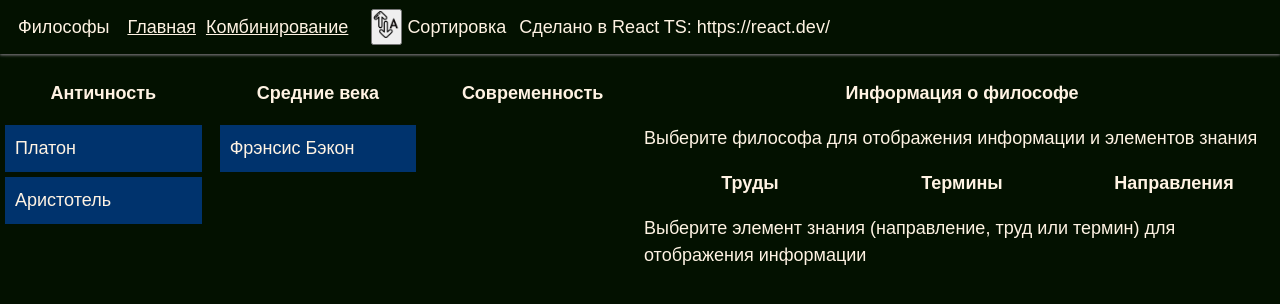
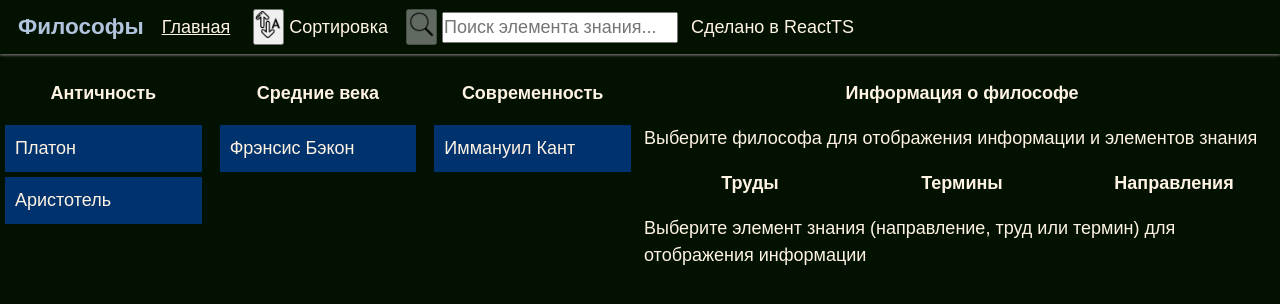
Before and after one commit to MrSeemsGood/react-philosophers, a React (Vite) app in the folder react-philosophers/: page / in a window 1280 px wide. Shown: the top 304 px of the page. Built offline with nearby package versions, Linux system fonts and the light colour scheme.

Commit message:
Поиск элементов знания

```diff
--- a/react-philosophers/src/components/data/philosopherList.tsx
+++ b/react-philosophers/src/components/philosopherList.tsx
@@ -62,6 +62,20 @@ const philosophers: PhilosopherInfo[] = [
         birth_year: 1561,
         death_year: 1626
     },
+    {
+        name: "Иммануил Кант",
+        period: "Современность",
+        info: [
+            {
+                type: "term",
+                name: "Диалектика",
+                description: "Способ разрушения иллюзий человеческого разума, который, стремясь к цельному и абсолютному знанию, неминуемо запутывается в противоречиях.",
+                wikilink: "https://ru.wikipedia.org/wiki/%D0%94%D0%B8%D0%B0%D0%BB%D0%B5%D0%BA%D1%82%D0%B8%D0%BA%D0%B0"
+            }
+        ],
+        birth_year: 1724,
+        death_year: 1804
+    },
 ];
 
 export default philosophers;
--- a/react-philosophers/src/pages/Combine.tsx
+++ b/react-philosophers/src/pages/Combine.tsx
@@ -1,117 +1,125 @@
-import { useState } from "react";
-import styles from "./Combine.module.css";
+// import { useState } from "react";
+// import styles from "./Combine.module.css";
 
-import { PhilosopherInfo } from "../components/data/interfaces.tsx";
+// import { PhilosopherInfo } from "../components/interfaces.tsx";
 
-import philosophers from "../components/data/philosopherList.tsx";
-import { Link } from "react-router-dom";
+// import philosophers from "../components/philosopherList.tsx";
+// import { Link } from "react-router-dom";
 
 function Combine() {
-    const [one, setOne] = useState<string>("");
-    const [two, setTwo] = useState<string>("");
+//     // Хранение выбранной пары философов для отображения общих элементов знания
+//     const [firstPhilosopher, setFirstPhilosopher] = useState<string>("");
+//     const [secondPhilosopher, setSecondPhilosopher] = useState<string>("");
+//     const [commonKE, setCommonKE] = useState<string[]>();
 
-    const updatePair = (n : string) => {
-        if (one === "") {
-            setOne(n);
-        } else {
-            setTwo(one);
-            setOne(n);
-        }
-    }
+//     const updatePair = (n : string) => {
+//         setSecondPhilosopher(firstPhilosopher);
+//         setFirstPhilosopher(n);
+//         for (var c of philosophers) {
+//             if (c.name == n) {
+//                 for (var i of c.info) {
+//                     console.log(i.name)
+//                 }
+//             }
+//         }
+//     }
 
-    // Хранение отсортированного списка философов
-    let [sortedPhilosophers, setSortedPhilosophers] = useState<PhilosopherInfo[]>(philosophers);
+//     // Хранение отсортированного списка философов
+//     let [sortedPhilosophers, setSortedPhilosophers] = useState<PhilosopherInfo[]>(philosophers);
 
-    // Хранение способа сортировки
-    const imgSortAz = "/src/assets/alphabet.png";
-    const imgSortDate = "/src/assets/date.png";
-    const [selectedSort, setSelectedSort] = useState<string>(imgSortAz);
+//     // Хранение способа сортировки
+//     const imgSortAz = "/src/assets/alphabet.png";
+//     const imgSortDate = "/src/assets/date.png";
+//     const [selectedSort, setSelectedSort] = useState<string>(imgSortAz);
 
-    const sortPhilosophers = (type: string) => {
-        if (type === "alphabet") {
-            setSortedPhilosophers(philosophers.sort((a, b) => a.name.localeCompare(b.name)));
-        } else if (type === "date") {
-            setSortedPhilosophers(philosophers.sort((a, b) => a.birth_year - b.birth_year));
-        }
-    };
+//     const sortPhilosophers = (type: string) => {
+//         if (type === "alphabet") {
+//             setSortedPhilosophers(philosophers.sort((a, b) => a.name.localeCompare(b.name)));
+//         } else if (type === "date") {
+//             setSortedPhilosophers(philosophers.sort((a, b) => a.birth_year - b.birth_year));
+//         }
+//     };
 
-    // Сгенерировать список философов в заданном периоде с заголовком
-    const generatePhListContainer = (period: string) => {
-        return (
-            <div>
-                <p style={{ textAlign: 'center', margin: '1rem', fontWeight: 'bold' }}>{period}</p>
-                <ul className={styles["list-group"]}>
-                    {sortedPhilosophers.filter((p) => (
-                        p.period === period
-                    )).map((p) => (
-                        <li
-                            className={p.name === one || p.name === two ? styles["list-group-item-active"] : styles["list-group-item"]}
-                            onClick={() => updatePair(p.name)}>
-                                {p.name}
-                        </li>
-                    ))}
-                </ul>
-            </div>
-        )
-    }
+//     // Сгенерировать список философов в заданном периоде с заголовком
+//     const generatePhListContainer = (period: string) => {
+//         return (
+//             <div>
+//                 <p style={{ textAlign: 'center', margin: '1rem', fontWeight: 'bold' }}>{period}</p>
+//                 <ul className={styles["list-group"]}>
+//                     {sortedPhilosophers.filter((p) => (
+//                         p.period === period
+//                     )).map((p) => (
+//                         <li
+//                             className={p.name === firstPhilosopher || p.name === secondPhilosopher ? styles["list-group-item-active"] : styles["list-group-item"]}
+//                             onClick={() => {
+//                                 updatePair(p.name);
+//                             }
+//                             }>
+//                                 {p.name}
+//                         </li>
+//                     ))}
+//                 </ul>
+//             </div>
+//         )
+//     }
 
-    return (
-        <>
-        <div className={styles["ui-grid"]}>
-            <header className={styles["header-container"]}>
-                <p>
-                    Философы
-                </p>
-                <nav style={{ display: 'flex', padding: '5px', placeItems: 'center' }}>
-                    <Link to={"/"} style={{ padding: '5px'}}>Главная</Link>
-                    <Link to={"/Combine"} style={{ padding: '5px' }}>Комбинирование</Link>
-                </nav>
-                <div style={{ display: 'flex', padding: '5px', placeItems: 'center' }}>
-                    <button type="submit" onClick={
-                        () => {
-                            if (selectedSort == imgSortDate) {
-                                sortPhilosophers("date");
-                                setSelectedSort(imgSortAz);
-                            } else {
-                                sortPhilosophers("alphabet");
-                                setSelectedSort(imgSortDate);
-                            }
-                        }
-                    }>
-                        <img style={{ height: '1.5em' }} src={selectedSort} alt="buttonpng" />
-                    </button>
-                    <p style={{ margin: '0px 0px 0px 5px' }}>Сортировка</p>
-                </div>
-                <p>
-                    Сделано в React TS: https://react.dev/
-                </p>
-            </header>
+//     return (
+//         <>
+//         <div className={styles["ui-grid"]}>
+//             <header className={styles["header-container"]}>
+//                 <p>
+//                     Философы
+//                 </p>
+//                 <nav style={{ display: 'flex', padding: '5px', placeItems: 'center' }}>
+//                     <Link to={"/"} style={{ padding: '5px'}}>Главная</Link>
+//                     <Link to={"/Combine"} style={{ padding: '5px' }}>Комбинирование</Link>
+//                 </nav>
+//                 <div style={{ display: 'flex', padding: '5px', placeItems: 'center' }}>
+//                     <button type="submit" onClick={
+//                         () => {
+//                             if (selectedSort == imgSortDate) {
+//                                 sortPhilosophers("date");
+//                                 setSelectedSort(imgSortAz);
+//                             } else {
+//                                 sortPhilosophers("alphabet");
+//                                 setSelectedSort(imgSortDate);
+//                             }
+//                         }
+//                     }>
+//                         <img style={{ height: '1.5em' }} src={selectedSort} alt="buttonpng" />
+//                     </button>
+//                     <p style={{ margin: '0px 0px 0px 5px' }}>Сортировка</p>
+//                 </div>
+//                 <p>
+//                     Сделано в React TS: https://react.dev/
+//                 </p>
+//             </header>
 
-            <main className={styles["main-container"]}>
-                {generatePhListContainer("Античность")}
-                {generatePhListContainer("Средние века")}
-                {generatePhListContainer("Современность")}
-            </main>
+//             <main className={styles["main-container"]}>
+//                 {generatePhListContainer("Античность")}
+//                 {generatePhListContainer("Средние века")}
+//                 {generatePhListContainer("Современность")}
+//             </main>
 
-            <aside className={styles["sidebar-container"]}>
-                <p style={{ textAlign: 'center', margin: '1rem', fontWeight: 'bold' }}>
-                    Комбинирование
-                </p>
-                {
-                    one === "" || two == ""
-                    ? <p>Выберите двоих философов для поиска общих элементов знания</p>
-                    : <>
-                    <div style={{ display: 'flex', textAlign: 'center', padding: '1rem', margin: '1rem', border: '1px solid lightblue', fontWeight: 'bold' }}>
-                        <p style={{ flex: '2 1 0' }}>{one}</p>
-                        <p style={{ flex: '1 1 0' }}>+</p>
-                        <p style={{ flex: '2 1 0' }}>{two}</p>
-                    </div>
-                    </>
-                }
-            </aside>
-        </div>
-        </>
-    );
+//             <aside className={styles["sidebar-container"]}>
+//                 <p style={{ textAlign: 'center', margin: '1rem', fontWeight: 'bold' }}>
+//                     Комбинирование
+//                 </p>
+//                 {
+//                     firstPhilosopher === "" || secondPhilosopher == ""
+//                     ? <p>Выберите двоих философов для поиска общих элементов знания</p>
+//                     : <>
+//                     <div style={{ display: 'flex', textAlign: 'center', padding: '1rem', margin: '1rem', border: '1px solid lightblue', fontWeight: 'bold' }}>
+//                         <p style={{ flex: '2 1 0' }}>{firstPhilosopher}</p>
+//                         <p style={{ flex: '1 1 0' }}>+</p>
+//                         <p style={{ flex: '2 1 0' }}>{secondPhilosopher}</p>
+//                     </div>
+//                     </>
+//                 }
+//             </aside>
+//         </div>
+//         </>
+//     );
 }
 
 export default Combine;
--- a/react-philosophers/src/pages/Home.tsx
+++ b/react-philosophers/src/pages/Home.tsx
@@ -1,10 +1,33 @@
 import { useState } from "react";
 import styles from "./Home.module.css";
 
-import { KnowledgeElement, PhilosopherInfo } from "../components/data/interfaces.tsx";
+import { KnowledgeElement, PhilosopherInfo } from "../components/interfaces.tsx";
 
-import philosophers from "../components/data/philosopherList.tsx";
+import philosophers from "../components/philosopherList.tsx";
 import { Link } from "react-router-dom";
+
+function extractNamesFromKnowledgeElements(ems : KnowledgeElement[]) {
+    let names = [];
+    for (var e of ems) {
+        names.push(e.name.toLowerCase());
+    }
+
+    return names;
+}
+
+function elementsHaveSearch(ems : string[], s : string) {
+    if (s == "") {
+        return false;
+    }
+
+    for (var e of ems) {
+        if (e.startsWith(s)) {
+            return true;
+        }
+    }
+
+    return false;
+}
 
 function Home() {
     // Хранение текущего (выбранного) философа
@@ -26,6 +49,9 @@ function Home() {
         description: "",
         wikilink: ""
     });
+
+    // Хранение результата поиска
+    const [search, setSearch] = useState<string>("");
 
     // Хранение способа сортировки
     const imgSortAz = "/src/assets/alphabet.png";
@@ -50,7 +76,10 @@ function Home() {
                         p.period === period
                     )).map((p) => (
                         <li
-                            className={ph.name === p.name ? styles["list-group-item-active"] : styles["list-group-item"]}
+                            className={
+                                ph.name === p.name ? styles["list-group-item-active"] :
+                                elementsHaveSearch(extractNamesFromKnowledgeElements(p.info), search) ? styles["list-group-item-found"] :
+                                styles["list-group-item"]}
                             onClick={() => setPh(p)}>
                                 {p.name}
                         </li>
@@ -85,12 +114,12 @@ function Home() {
         <>
         <div className={styles["ui-grid"]}>
             <header className={styles["header-container"]}>
-                <p>
+                <p style={{ fontWeight : "bold", fontSize : "1.25rem", color : "lightsteelblue" }}>
                     Философы
                 </p>
                 <nav style={{ display: 'flex', padding: '5px', placeItems: 'center' }}>
                     <Link to={"/"} style={{ padding: '5px'}}>Главная</Link>
-                    <Link to={"/Combine"} style={{ padding: '5px' }}>Комбинирование</Link>
+                    {/* <Link to={"/Combine"} style={{ padding: '5px' }}>Комбинирование</Link> */}
                 </nav>
                 <div style={{ display: 'flex', padding: '5px', placeItems: 'center' }}>
                     <button type="submit" onClick={
@@ -108,8 +137,18 @@ function Home() {
                     </button>
                     <p style={{ margin: '0px 0px 0px 5px' }}>Сортировка</p>
                 </div>
+                <div style={{ display: 'flex', padding: '5px', placeItems: 'center' }}>
+                    <button type="submit" disabled={true}>
+                        <img style={{ height: '1.5em' }} src="/src/assets/search.png" alt="buttonpng" />
+                    </button>
+                    <input style={{ margin: '0px 0px 0px 5px', height: '1.5rem' }} name="searchInput" placeholder="Поиск элемента знания..." onChange={
+                        (e) => {
+                            setSearch(e.target.value.trim().toLowerCase());
+                        }
+                    }/>
+                </div>
                 <p>
-                    Сделано в React TS: https://react.dev/
+                    Сделано в ReactTS
                 </p>
             </header>
 
```
Also changed, not shown: react-philosophers/src/pages/Home.module.css (+7 -0 lines), react-philosophers/src/assets/date.png, react-philosophers/src/assets/search.png (added), react-philosophers/src/components/interfaces.tsx (renamed from react-philosophers/src/components/data/interfaces.tsx).
